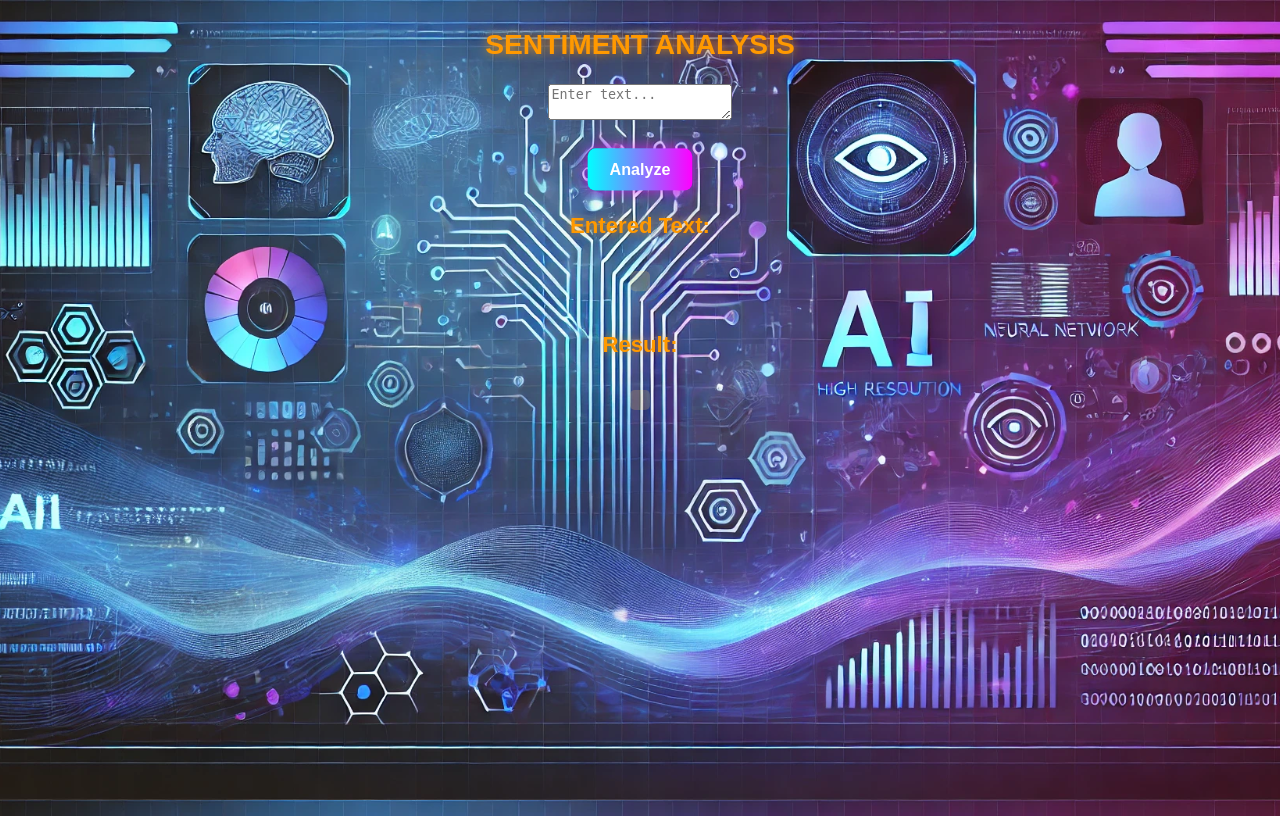
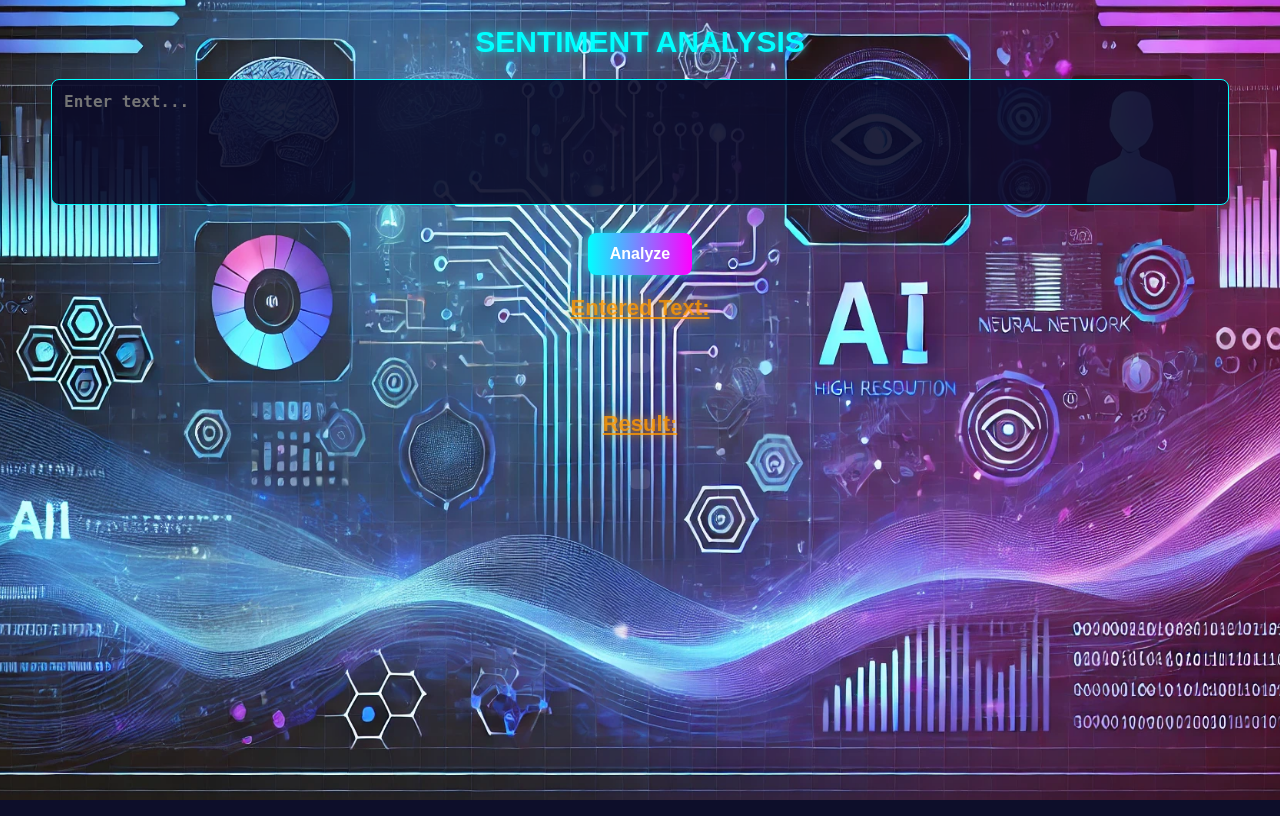
Before and after one commit to GNANESWARIG/sentiment-analysis, a Flask app: page / in a window 1280 px wide. Run offline with Flask 3, Linux system fonts and the light colour scheme.

Commit message:
Update style.css

```diff
--- a/static/style.css
+++ b/static/style.css
@@ -1,55 +1,88 @@
-/* AI-Themed Background */
+/* Ensure full-screen background on all devices */
+html, body {
+    height: 100%;
+    width: 100%;
+    margin: 0;
+    padding: 0;
+    overflow: hidden; /* Prevents accidental scrolling */
+}
+
+/* Apply full-page futuristic AI background */
 body {
     background: url('/static/1.jpg') no-repeat center center fixed;
-    background-size: cover;
-    font-family: 'Orbitron', sans-serif;
+    background-size: 100% 100%; /* Ensures full coverage */
+    font-family: 'Orbitron', sans-serif; /* Futuristic font */
+    color: #f0f0f0;
     text-align: center;
     min-height: 100vh;
     display: flex;
     flex-direction: column;
     align-items: center;
     justify-content: flex-start;
-    animation: zoomEffect 0.8s ease-in-out infinite alternate;
+    animation: backgroundZoom 10s infinite alternate ease-in-out;
 }
 
-/* Faster Zoom Animation */
-@keyframes zoomEffect {
+/* Background Zoom Animation */
+@keyframes backgroundZoom {
     0% {
-        transform: scale(1);
+        background-size: 100% 100%;
     }
     100% {
-        transform: scale(1.05);
+        background-size: 110% 110%;
     }
 }
 
-/* Heading Colors */
-h2 {
-    font-size: 28px;
-    color: #ff9900; /* Slight orangish glow */
-    text-transform: uppercase;
-    text-shadow: 0 0 10px rgba(255, 153, 0, 0.8);
+/* Neon Glow Container */
+.container {
+    width: 90%;
+    max-width: 500px;
+    background: rgba(10, 10, 30, 0.8); /* Deep dark transparent background */
+    padding: 20px;
+    border-radius: 12px;
+    box-shadow: 0 0 15px rgba(0, 255, 255, 0.5); /* Neon cyan glow */
+    animation: fadeIn 1s ease-in-out;
+    margin-top: 5vh;
 }
 
-h3 {
-    font-size: 22px;
-    color: #ff9900;
-    text-shadow: 0 0 8px rgba(255, 153, 0, 0.6);
+/* Animate fade-in effect */
+@keyframes fadeIn {
+    from { opacity: 0; transform: translateY(-20px); }
+    to { opacity: 1; transform: translateY(0); }
 }
 
-/* Text Result Styling */
-p#enteredText, p#sentimentResult {
-    font-size: 18px;
-    font-weight: bold;
-    padding: 10px;
-    border-radius: 5px;
-    background: rgba(255, 204, 102, 0.2); /* Subtle yellowish-orange background */
-    color: #ffcc66; /* Neon yellow-orange text */
-    display: inline-block;
-    margin-top: 10px;
-    text-shadow: 0 0 5px rgba(255, 204, 102, 0.7);
+/* Heading with neon effect */
+h2 {
+    font-size: 30px;
+    text-transform: uppercase;
+    margin-bottom: 20px;
+    color: #00ffff; /* Neon cyan */
+    text-shadow: 0 0 8px rgba(0, 255, 255, 0.8);
 }
 
-/* Neon Button */
+/* Textarea Styling */
+textarea {
+    width: 90%;
+    height: 100px;
+    padding: 12px;
+    font-size: 16px;
+    border-radius: 8px;
+    border: 1px solid #00ffff; /* Neon border */
+    outline: none;
+    resize: none;
+    background: rgba(10, 10, 40, 0.9);
+    color: #f0f0f0;
+    font-weight: bold;
+    transition: 0.3s ease-in-out;
+}
+
+/* Textarea Hover Effect */
+textarea:focus {
+    background: rgba(20, 20, 60, 1);
+    color: white;
+    border-color: #ff00ff; /* Changes to neon pink */
+}
+
+/* Neon Button Styling */
 button {
     background: linear-gradient(90deg, #00ffff, #ff00ff);
     color: white;
@@ -62,15 +95,64 @@
     margin-top: 10px;
     transition: all 0.2s ease-in-out;
     box-shadow: 0 0 10px rgba(0, 255, 255, 0.7);
-    animation: buttonGlow 1s infinite alternate;
 }
 
-/* Button Glow Effect */
-@keyframes buttonGlow {
-    from {
-        box-shadow: 0 0 10px rgba(0, 255, 255, 0.7);
+/* Button Hover Effect */
+button:hover {
+    transform: scale(1.1);
+    background: linear-gradient(90deg, #ff00ff, #00ffff);
+    box-shadow: 0 0 15px rgba(255, 0, 255, 0.8);
+}
+
+/* Sentiment Result Styling */
+h3 {
+    font-size: 22px;
+    margin-top: 20px;
+    text-decoration: underline;
+
+    color: rgba(255, 153, 0, 0.8);
+    text-shadow: 0 0 10px rgba(255, 153, 0, 0.8);
+
+
+}
+
+p#sentimentResult, p#enteredText {
+    font-size: 18px;
+    font-weight: bold;
+    padding: 10px;
+    border-radius: 5px;
+    background: rgba(255, 255, 255, 0.1);
+    display: inline-block;
+    margin-top: 10px;
+    color: #f0f0f0;
+    text-shadow: 0 0 8px rgba(255, 255, 255, 0.5);
+}
+
+/* Mobile Responsiveness */
+@media (max-width: 768px) {
+    body {
+        background-size: 100% 100%;
+        min-height: 100vh;
     }
-    to {
-        box-shadow: 0 0 15px rgba(255, 0, 255, 0.8);
+
+    .container {
+        width: 90%;
+        padding: 15px;
+        margin-top: 15vh;
+        box-shadow: 0 0 12px rgba(0, 255, 255, 0.4);
+    }
+
+    h2 {
+        font-size: 24px;
+    }
+
+    textarea {
+        height: 80px;
+        font-size: 14px;
+    }
+
+    button {
+        font-size: 14px;
+        padding: 10px 16px;
     }
 }
```
